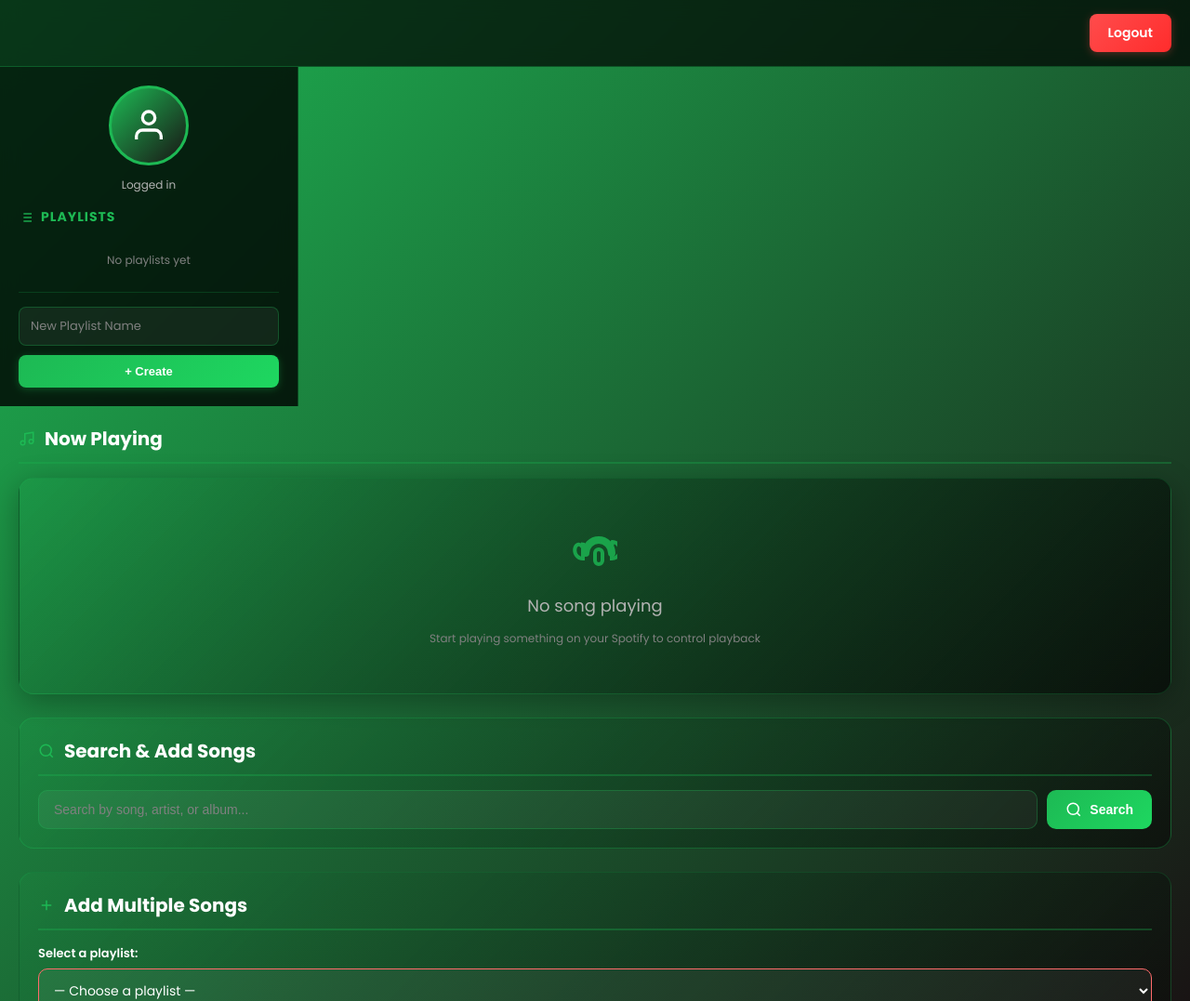
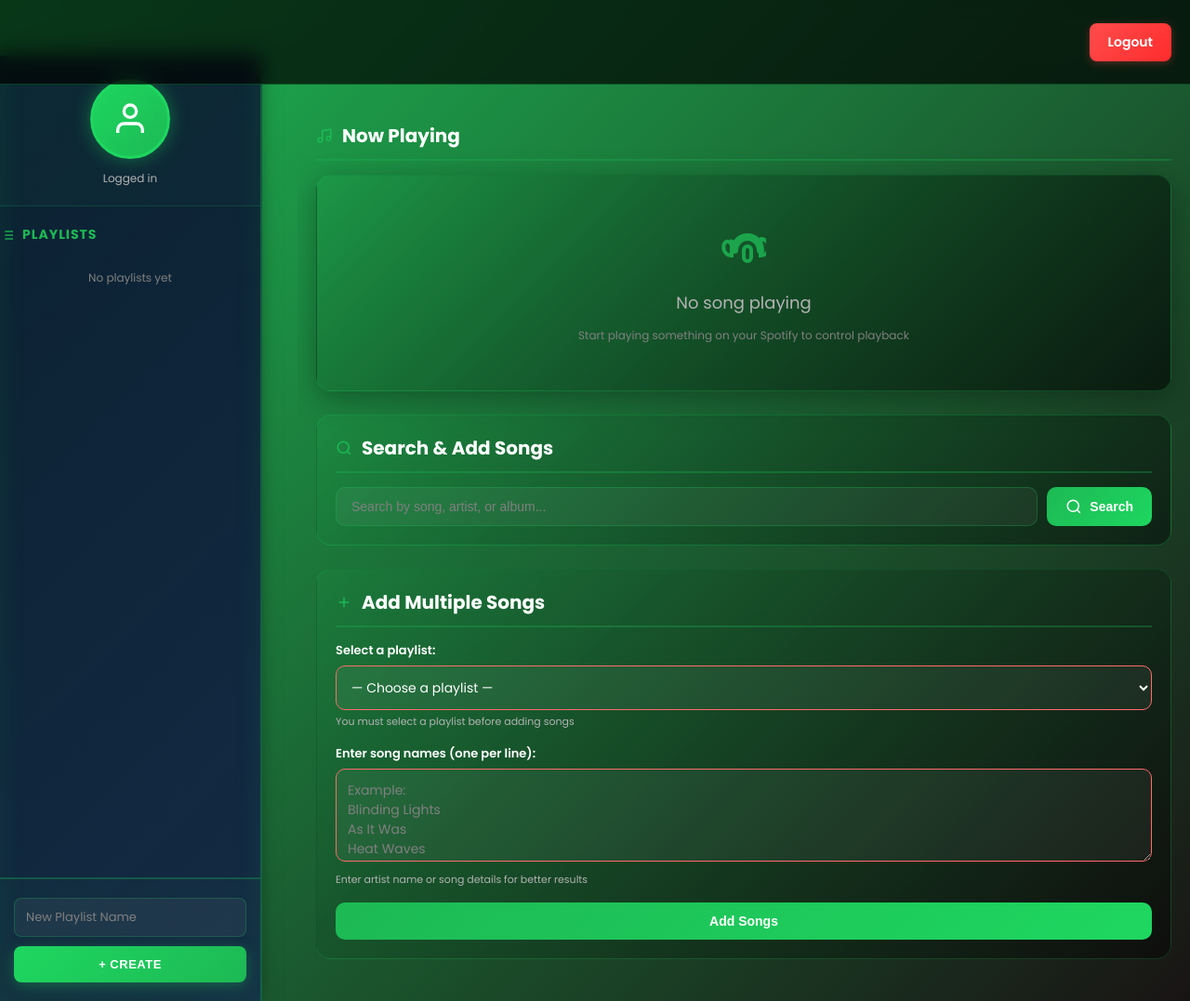
Before and after one commit to Udaythedev/Fuserfy, a Flask app: template templates/home.html in a window 1280 px wide. Shown: the whole page at 93% size. Run offline with Flask 2, Linux system fonts and the light colour scheme; the template is opened without the code that fills it, so the values that code supplies are empty.

Commit message:
Fix player icons and redesign sidebar with futuristic theme
ICON IMPROVEMENTS:
- Fixed play/pause/previous/next icons with proper SVG paths
- Added stroke-linecap and stroke-linejoin for smooth rounded edges
- Icons now display correctly with smooth animations
- All player control buttons now fully functional

SIDEBAR REDESIGN - FUTURISTIC THEME:
- Dark gradient background (rgba(10,25,47) to rgba(20,40,70)) for depth
- Added glass morphism effect with backdrop-filter blur(20px)
- Neon green accent border (#1ed760) on right edge with glow effect
- Enhanced box-shadow with inset glow for professional look
- Profile area now has gradient background with green glow
- Profile image/placeholder now glows with #1ed760 neon effect
- Playlist items now have:
  - Left border indicator (3px, transparent by default)
  - Smooth hover animation with neon glow
  - Translate animation (4px right on hover)
  - Green border highlight on hover
  - Subtle background color shift
- Create playlist button now has:
  - Uppercase text with letter-spacing
  - Enhanced shadow with neon glow
  - Stronger hover effect with lift animation
  - Gradient refinement for premium look

LAYOUT IMPROVEMENTS:
- Content area properly offset from sidebar (320px margin)
- Sidebar is fixed position (no scrolling issues)
- All sections now fully visible without overlap
- Better spacing and padding throughout

VISUAL EFFECTS:
- Neon green (#1ed760) used as primary accent color
- All interactive elements have smooth transitions (0.3s ease)
- Hover states include transform, glow, and color changes
- Glass morphism aesthetic with semi-transparent backgrounds
- Professional lighting effects with multiple shadow layers

RESULT:
 Modern, futuristic appearance
 All player controls fully functional
 Responsive hover interactions
 Professional neon theme matching Spotify green
 Smooth animations throughout
 Better visual hierarchy

```diff
--- a/static/style.css
+++ b/static/style.css
@@ -37,15 +37,16 @@ svg.hidden {
     height: 64px;
 }
 
-/* Container */
+/* Container - Main layout flex column */
 .container {
     display: flex;
     flex-direction: column;
     height: 100vh;
     position: relative;
+    overflow: hidden;
 }
 
-/* Header */
+/* Header - Fixed at top, full width */
 .header {
     display: flex;
     justify-content: space-between;
@@ -56,6 +57,8 @@ svg.hidden {
     border-bottom: 1px solid rgba(29, 185, 84, 0.3);
     position: relative;
     z-index: 100;
+    flex-shrink: 0;
+    height: 60px;
 }
 
 .header h1 {
@@ -64,6 +67,42 @@ svg.hidden {
     font-weight: 700;
     color: #1db954;
     letter-spacing: 0.5px;
+}
+
+/* Flash Messages - Positioned fixed below header */
+.flash-messages {
+    position: fixed;
+    top: 60px;
+    left: 0;
+    right: 0;
+    z-index: 99;
+    max-height: 150px;
+    overflow-y: auto;
+    padding: 10px 20px;
+}
+
+/* Sidebar - Fixed position on left, below header */
+.sidebar {
+    position: fixed;
+    left: 0;
+    top: 60px;
+    bottom: 0;
+    width: 280px;
+    z-index: 50;
+}
+
+/* Content Wrapper - Takes remaining space, offset from sidebar */
+.content-wrapper {
+    display: flex;
+    flex: 1;
+    margin-left: 320px;
+    overflow: hidden;
+}
+
+/* Sidebar Toggle and Close - Hidden on desktop */
+.sidebar-toggle,
+.sidebar-close {
+    display: none;
 }
 
 .logout-btn {
@@ -117,24 +156,22 @@ svg.hidden {
     background: #1ed760;
 }
 
-/* Main Container below header */
-.content-wrapper {
-    display: flex;
-    flex: 1;
-    overflow: hidden;
-}
-
-/* Sidebar */
+/* Sidebar - Fixed position on left, below header - FUTURISTIC DESIGN */
 .sidebar {
+    position: fixed;
+    left: 0;
+    top: 60px;
+    bottom: 0;
     width: 280px;
-    background: rgba(0,0,0,0.8);
-    backdrop-filter: blur(10px);
-    padding: 20px;
+    z-index: 50;
+    background: linear-gradient(135deg, rgba(10, 25, 47, 0.95), rgba(20, 40, 70, 0.95));
+    backdrop-filter: blur(20px);
+    border-right: 2px solid rgba(29, 185, 84, 0.4);
+    box-shadow: inset 0 0 30px rgba(29, 185, 84, 0.1), -5px 0 20px rgba(0, 0, 0, 0.5);
+    padding: 0;
     display: flex;
     flex-direction: column;
-    border-right: 1px solid rgba(29, 185, 84, 0.3);
-    overflow-y: auto;
-    flex-shrink: 0;
+    gap: 0;
 }
 
 .sidebar-close {
@@ -176,14 +213,18 @@ svg.hidden {
 
 .user-info {
     text-align: center;
-    margin-bottom: 5px;
+    padding: 25px 20px 20px;
+    border-bottom: 1px solid rgba(29, 185, 84, 0.2);
+    background: linear-gradient(135deg, rgba(29, 185, 84, 0.05), rgba(30, 215, 96, 0.02));
 }
 
 .user-info h2 {
-    font-size: 18px;
-    margin: 10px 0 5px;
+    font-size: 16px;
+    margin: 10px 0 3px;
     font-weight: 700;
     word-break: break-word;
+    color: #1ed760;
+    letter-spacing: 0.5px;
 }
 
 .profile-image {
@@ -191,22 +232,24 @@ svg.hidden {
     height: 80px;
     border-radius: 50%;
     margin: 0 auto 12px;
-    border: 3px solid #1db954;
+    border: 3px solid #1ed760;
     object-fit: cover;
     animation: fadeIn 0.5s ease;
     display: block;
+    box-shadow: 0 0 20px rgba(30, 215, 96, 0.3), inset 0 0 15px rgba(30, 215, 96, 0.1);
 }
 
 .profile-placeholder {
     width: 80px;
     height: 80px;
     border-radius: 50%;
-    background: linear-gradient(135deg, #1db954, #191414);
+    background: linear-gradient(135deg, #1ed760, #1db954);
     display: flex;
     align-items: center;
     justify-content: center;
     margin: 0 auto 12px;
-    border: 3px solid #1db954;
+    border: 3px solid #1ed760;
+    box-shadow: 0 0 20px rgba(30, 215, 96, 0.4), inset 0 0 15px rgba(30, 215, 96, 0.15);
 }
 
 .profile-placeholder svg {
@@ -236,12 +279,13 @@ svg.hidden {
 .sidebar-playlists {
     flex: 1;
     overflow-y: auto;
-    margin: 10px 0;
+    padding: 20px 0;
+    margin: 0;
 }
 
 .playlists {
     list-style: none;
-    padding: 0;
+    padding: 0 15px;
     margin: 0;
 }
 
@@ -249,16 +293,20 @@ svg.hidden {
     display: flex;
     justify-content: space-between;
     align-items: center;
-    margin-bottom: 8px;
-    padding: 10px;
-    background: rgba(255,255,255,0.05);
+    margin-bottom: 10px;
+    padding: 12px 15px;
+    background: rgba(29, 185, 84, 0.08);
+    border-left: 3px solid transparent;
     border-radius: 8px;
-    transition: all 0.2s ease;
+    transition: all 0.3s ease;
     gap: 8px;
 }
 
 .playlist-item:hover {
     background: rgba(29, 185, 84, 0.15);
+    border-left-color: #1ed760;
+    transform: translateX(4px);
+    box-shadow: 0 0 15px rgba(30, 215, 96, 0.2);
 }
 
 .playlist-name {
@@ -309,8 +357,9 @@ svg.hidden {
 /* Create Playlist Form Wrapper */
 .create-form-wrapper {
     margin-top: auto;
-    padding-top: 15px;
-    border-top: 1px solid rgba(29, 185, 84, 0.2);
+    padding: 20px 15px;
+    border-top: 2px solid rgba(29, 185, 84, 0.3);
+    background: linear-gradient(135deg, rgba(29, 185, 84, 0.03), rgba(30, 215, 96, 0.02));
 }
 
 .create-form {
@@ -345,25 +394,28 @@ svg.hidden {
 
 .btn-create-primary {
     width: 100%;
-    padding: 10px;
+    padding: 12px;
     border: none;
-    background: linear-gradient(135deg, #1db954, #1ed760);
+    background: linear-gradient(135deg, #1ed760, #1db954);
     color: #fff;
     border-radius: 8px;
     cursor: pointer;
     font-weight: 600;
     font-size: 13px;
     transition: all 0.3s ease;
-    box-shadow: 0 2px 8px rgba(29, 185, 84, 0.3);
+    box-shadow: 0 4px 15px rgba(29, 185, 84, 0.4);
+    text-transform: uppercase;
+    letter-spacing: 0.5px;
 }
 
 .btn-create-primary:hover {
-    transform: translateY(-2px);
-    box-shadow: 0 4px 12px rgba(29, 185, 84, 0.5);
+    transform: translateY(-3px);
+    box-shadow: 0 6px 25px rgba(30, 215, 96, 0.6);
+    background: linear-gradient(135deg, #1ed760, #1ed760);
 }
 
 .btn-create-primary:active {
-    transform: translateY(0);
+    transform: translateY(-1px);
 }
 
 /* Main Content */
--- a/templates/icons.html
+++ b/templates/icons.html
@@ -13,26 +13,26 @@
     </symbol>
 
     <!-- Play Button Icon -->
-    <symbol id="icon-play" viewBox="0 0 24 24" fill="currentColor">
-        <path d="M8 5v14l11-7z"></path>
+    <symbol id="icon-play" viewBox="0 0 24 24" fill="currentColor" stroke="currentColor" stroke-width="2" stroke-linecap="round" stroke-linejoin="round">
+        <polygon points="5 3 19 12 5 21 5 3"></polygon>
     </symbol>
 
     <!-- Pause Button Icon -->
-    <symbol id="icon-pause" viewBox="0 0 24 24" fill="currentColor">
+    <symbol id="icon-pause" viewBox="0 0 24 24" fill="none" stroke="currentColor" stroke-width="2" stroke-linecap="round" stroke-linejoin="round">
         <rect x="6" y="4" width="4" height="16"></rect>
         <rect x="14" y="4" width="4" height="16"></rect>
     </symbol>
 
     <!-- Previous Track Icon -->
-    <symbol id="icon-previous" viewBox="0 0 24 24" fill="currentColor">
-        <path d="M6 6h2v12H6z"></path>
-        <path d="M20 6L8 13l12 7z"></path>
+    <symbol id="icon-previous" viewBox="0 0 24 24" fill="currentColor" stroke="currentColor" stroke-width="1.5" stroke-linecap="round" stroke-linejoin="round">
+        <polyline points="19 15 7 8 7 16"></polyline>
+        <line x1="7" y1="8" x2="7" y2="16"></line>
     </symbol>
 
     <!-- Next Track Icon -->
-    <symbol id="icon-next" viewBox="0 0 24 24" fill="currentColor">
-        <path d="M16 6h2v12h-2z"></path>
-        <path d="M4 6l12 7-12 7z"></path>
+    <symbol id="icon-next" viewBox="0 0 24 24" fill="currentColor" stroke="currentColor" stroke-width="1.5" stroke-linecap="round" stroke-linejoin="round">
+        <polyline points="5 15 17 8 17 16"></polyline>
+        <line x1="17" y1="8" x2="17" y2="16"></line>
     </symbol>
 
     <!-- Shuffle Icon -->
```
